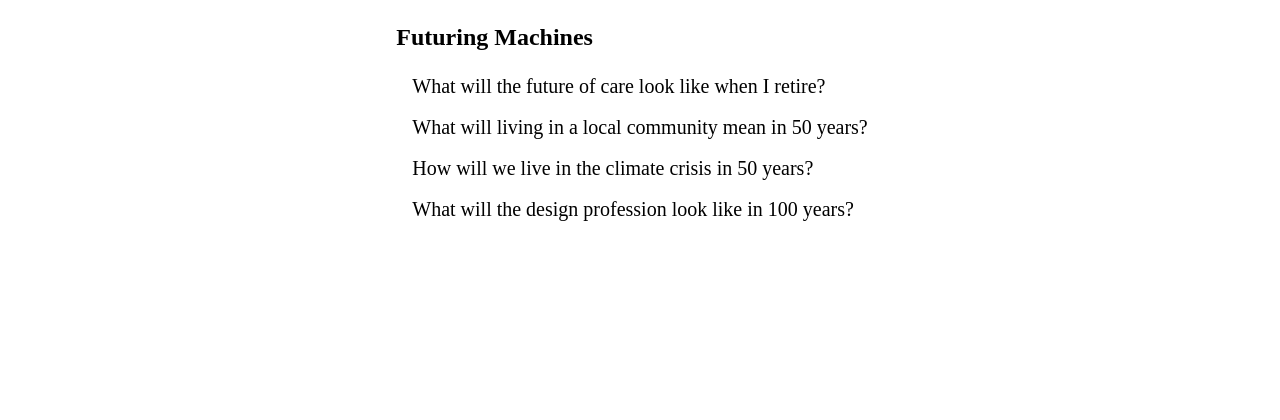
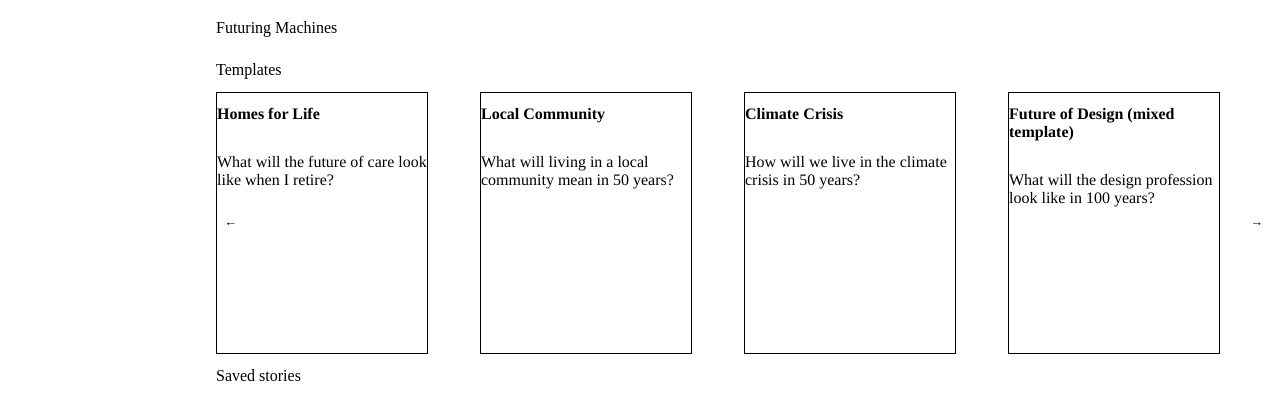
Before and after one commit to fidelthomet/futuring-machines, a Vue app: page / in a window 1280 px wide. Shown: the top 420 px of the page. Built offline with nearby package versions, Linux system fonts and the light colour scheme; the HTML template or start-up script is replaced by a standard one.

Commit message:
updated template page

```diff
--- a/src/assets/css/variables.css
+++ b/src/assets/css/variables.css
@@ -10,6 +10,7 @@
   --font-text: 400 var(--font-size) / var(--line-height) 'Redaction', serif;
   --font-heading: 700 var(--font-size) / var(--line-height) 'Inter', sans-serif;
   --font-ui: 400 var(--font-size-ui) / var(--line-height) 'Inter', sans-serif;
+  --font-ui-serif: 400 var(--font-size-ui) / var(--line-height) 'Redaction', serif;
 
   --border-radius: 5px;
   --spacing: 20px;
--- a/src/components/ButtonTile.vue
+++ b/src/components/ButtonTile.vue
@@ -3,39 +3,55 @@ defineProps({
   tag: {
     type: String,
     default: 'button'
+  },
+  width: {
+    type: Number,
+    default: 210
+  },
+  height: {
+    type: Number,
+    default: 140
   }
 })
 </script>
 <template>
-  <component :is="tag" class="button-tile">
+  <component :is="tag" class="button-tile" :style="{ width: `${width}px`, height: `${height}px` }">
     <h2>
       <slot name="title"></slot>
     </h2>
+    <p>
+      <slot name="description"></slot>
+    </p>
   </component>
 </template>
 <style scoped>
 .button-tile {
-  width: 210px;
-  height: 140px;
-  border: 1px solid var(--color-ai);
+  border: 1px solid currentColor;
   border-radius: var(--border-radius);
   background: none;
   padding: calc(var(--spacing) / 2);
   display: flex;
-  color: var(--color-ai);
+  flex-direction: column;
+  gap: calc(var(--spacing) / 2);
+  color: currentColor;
   font: var(--font-ui);
   text-align: left;
+  text-rendering: geometricPrecision;
   transition:
     background-color 0.2s,
     color 0.2s;
 
   h2 {
     font: var(--font-ui);
-    font-weight: 500;
+    font-weight: 600;
+  }
+
+  p {
+    font: var(--font-ui-serif);
   }
 
   &:hover {
-    background-color: color-mix(in lab, var(--color-ai), transparent 95%);
+    background-color: color-mix(in lab, currentColor, transparent 95%);
   }
 }
 </style>
--- a/src/components/TheTemplates.vue
+++ b/src/components/TheTemplates.vue
@@ -1,36 +1,64 @@
 <script setup>
 import { useCommandStore } from '@/stores/commands'
 import { RouterLink } from 'vue-router'
+import HorizontalSlider from './HorizontalSlider.vue'
+import ButtonTile from './ButtonTile.vue'
 const commandStore = useCommandStore()
 </script>
 
 <template>
   <div class="templates">
     <h1>Futuring Machines</h1>
-    <nav>
+    <h2>Templates</h2>
+    <HorizontalSlider>
       <RouterLink
         v-for="template in commandStore.templatesEnabled"
         :key="template.name"
         :to="{ name: 'editor', params: { template: template.name } }"
       >
-        {{ template.description }}
+        <ButtonTile tag="div" :height="260" width="210">
+          <template v-slot:title>{{ template.name }}</template>
+          <template v-slot:description>{{ template.description }}</template>
+        </ButtonTile>
       </RouterLink>
-    </nav>
+    </HorizontalSlider>
+    <h2>Saved stories</h2>
   </div>
 </template>
 
 <style scoped>
 .templates {
-  grid-column: center-start / center-end;
-  grid-row: center-start / center-end;
+  display: grid;
+  grid: inherit;
+  grid-column: 1 / -1;
+  row-gap: var(--spacing);
+  /* grid-row: center-start / center-end; */
+  margin-top: calc(var(--spacing) * 4);
 
   h1 {
     font-size: 1.5em;
-    margin-bottom: 20px;
+    /* margin-bottom: 20px; */
+    font: var(--font-heading);
+    grid-column: center-start / center-end;
+  }
+
+  h2 {
+    font: var(--font-ui);
+    grid-column: center-start / center-end;
+  }
+
+  .horizontal-slider {
+    grid-column: outer-start / outer-end;
+
+    a {
+      text-decoration: none;
+      color: var(--color-user);
+    }
   }
 
   nav {
     display: flex;
+    grid-column: outer-start / outer-end;
     flex-direction: column;
     align-items: flex-start;
     gap: 10px;
```
